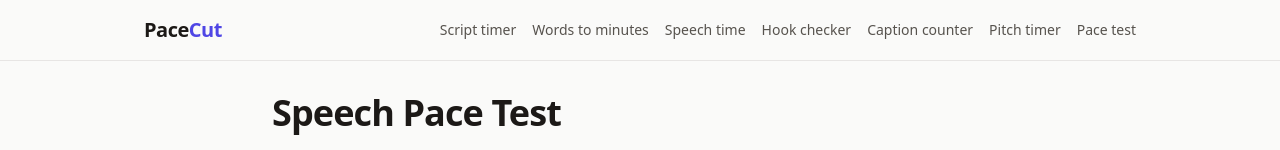
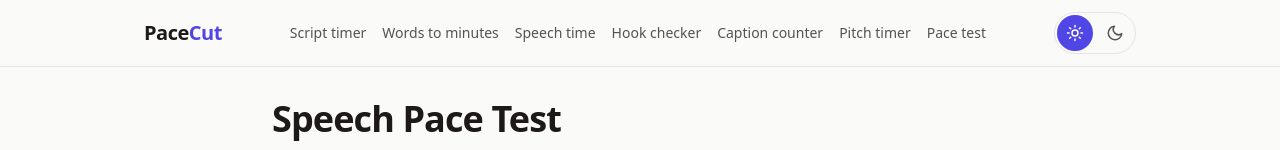
Before and after one commit to RajatDantani/PaceCut, a Next.js app: page /speech-pace-test in a window 1280 px wide. Shown: the top 150 px of the page. Built offline with nearby package versions, Linux system fonts and the light colour scheme; no server answers.

Commit message:
Add light/dark theme toggle (sun and moon) in header
Co-Authored-By: Claude Sonnet 5.5 <noreply@anthropic.com>
Claude-Session: https://claude.ai/code/session_01TpUkmjAALJkUuRgVAb43Ub

```diff
--- a/src/app/globals.css
+++ b/src/app/globals.css
@@ -11,7 +11,7 @@
 }
 
 @media (prefers-color-scheme: dark) {
-  :root {
+  :root:not([data-theme="light"]) {
     --background: #0c0a09;
     --foreground: #f5f5f4;
     --muted: #a8a29e;
@@ -21,6 +21,18 @@
     --accent-fg: #0c0a09;
   }
 }
+
+:root[data-theme="dark"] {
+  --background: #0c0a09;
+  --foreground: #f5f5f4;
+  --muted: #a8a29e;
+  --card: #1c1917;
+  --border: #3f3b38;
+  --accent: #818cf8;
+  --accent-fg: #0c0a09;
+}
+
+@custom-variant dark (&:where([data-theme="dark"], [data-theme="dark"] *));
 
 @theme inline {
   --color-background: var(--background);
--- a/src/app/layout.tsx
+++ b/src/app/layout.tsx
@@ -24,7 +24,14 @@ export const viewport: Viewport = { width: "device-width", initialScale: 1 };
 
 export default function RootLayout({ children }: { children: React.ReactNode }) {
   return (
-    <html lang="en" className="h-full antialiased">
+    <html lang="en" className="h-full antialiased" suppressHydrationWarning>
+      <head>
+        <script
+          dangerouslySetInnerHTML={{
+            __html: `try{var t=localStorage.getItem("pacecut-theme");if(t!=="light"&&t!=="dark"){t=window.matchMedia("(prefers-color-scheme: dark)").matches?"dark":"light"}document.documentElement.setAttribute("data-theme",t)}catch(e){}`,
+          }}
+        />
+      </head>
       <body className="flex min-h-full flex-col">
         <a href="#main" className="sr-only focus:not-sr-only focus:p-3">Skip to content</a>
         <Header />
--- a/src/components/Shell.tsx
+++ b/src/components/Shell.tsx
@@ -1,5 +1,6 @@
 import Link from "next/link";
 import { NAV, PLATFORM_PAGES } from "@/lib/site";
+import { ThemeToggle } from "./ThemeToggle";
 
 export function Header() {
   return (
@@ -8,13 +9,14 @@ export function Header() {
         <Link href="/" className="text-xl font-extrabold tracking-tight">
           Pace<span className="text-accent">Cut</span>
         </Link>
-        <nav aria-label="Main" className="flex flex-wrap gap-x-4 gap-y-1 text-sm">
+        <nav aria-label="Main" className="order-3 flex w-full flex-wrap gap-x-4 gap-y-1 text-sm lg:order-2 lg:w-auto">
           {NAV.map((n) => (
             <Link key={n.href} href={n.href} className="py-2 text-muted hover:text-foreground">
               {n.label}
             </Link>
           ))}
         </nav>
+        <div className="order-2 lg:order-3"><ThemeToggle /></div>
       </div>
     </header>
   );
--- /dev/null
+++ b/src/components/ThemeToggle.tsx
@@ -0,0 +1,49 @@
+"use client";
+import { useSyncExternalStore } from "react";
+
+// Only the light/dark choice is saved (localStorage key "pacecut-theme"). Never script content.
+function subscribe(cb: () => void) {
+  const mo = new MutationObserver(cb);
+  mo.observe(document.documentElement, { attributes: true, attributeFilter: ["data-theme"] });
+  return () => mo.disconnect();
+}
+const getTheme = (): "light" | "dark" =>
+  document.documentElement.getAttribute("data-theme") === "dark" ? "dark" : "light";
+
+export function ThemeToggle() {
+  const theme = useSyncExternalStore(subscribe, getTheme, () => null);
+
+  function set(next: "light" | "dark") {
+    document.documentElement.setAttribute("data-theme", next);
+    try { localStorage.setItem("pacecut-theme", next); } catch {}
+  }
+
+  const btn = (mode: "light" | "dark", label: string, icon: React.ReactNode) => (
+    <button
+      type="button"
+      onClick={() => set(mode)}
+      aria-label={label}
+      aria-pressed={theme === mode}
+      title={label}
+      className={`flex h-9 w-9 items-center justify-center rounded-full ${theme === mode ? "bg-accent text-accent-fg" : "text-muted hover:text-foreground"}`}
+    >
+      {icon}
+    </button>
+  );
+
+  return (
+    <div role="group" aria-label="Color theme" className="flex items-center gap-1 rounded-full border border-border p-0.5">
+      {btn("light", "Light mode", (
+        <svg width="18" height="18" viewBox="0 0 24 24" fill="none" stroke="currentColor" strokeWidth="2" strokeLinecap="round" aria-hidden="true">
+          <circle cx="12" cy="12" r="4" />
+          <path d="M12 2v2M12 20v2M4.9 4.9l1.4 1.4M17.7 17.7l1.4 1.4M2 12h2M20 12h2M4.9 19.1l1.4-1.4M17.7 6.3l1.4-1.4" />
+        </svg>
+      ))}
+      {btn("dark", "Dark mode", (
+        <svg width="18" height="18" viewBox="0 0 24 24" fill="none" stroke="currentColor" strokeWidth="2" strokeLinecap="round" strokeLinejoin="round" aria-hidden="true">
+          <path d="M21 12.8A9 9 0 1 1 11.2 3a7 7 0 0 0 9.8 9.8z" />
+        </svg>
+      ))}
+    </div>
+  );
+}
```
Also changed, not shown: 1 other file (tests, documents, lock files or other folders).
